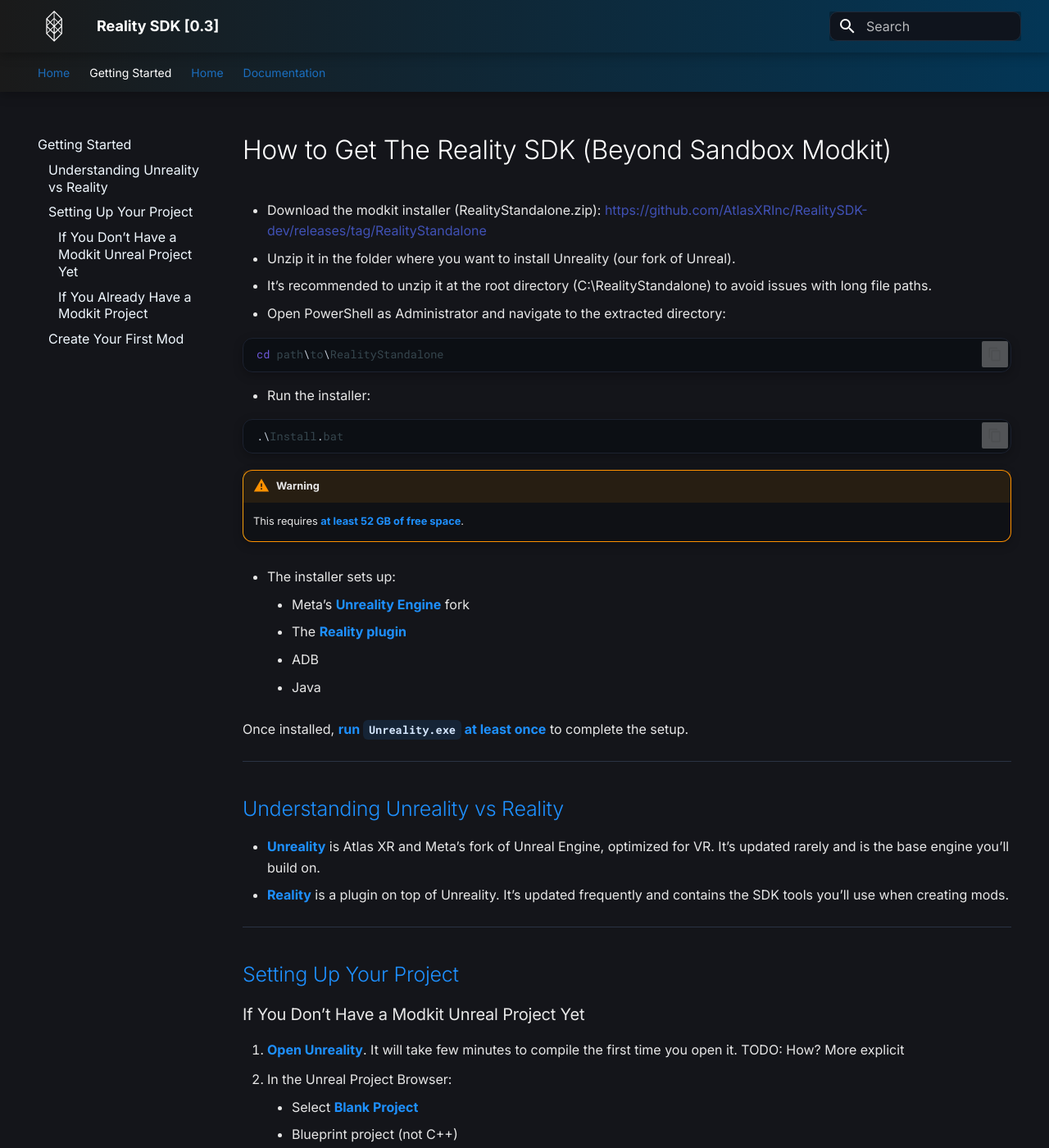
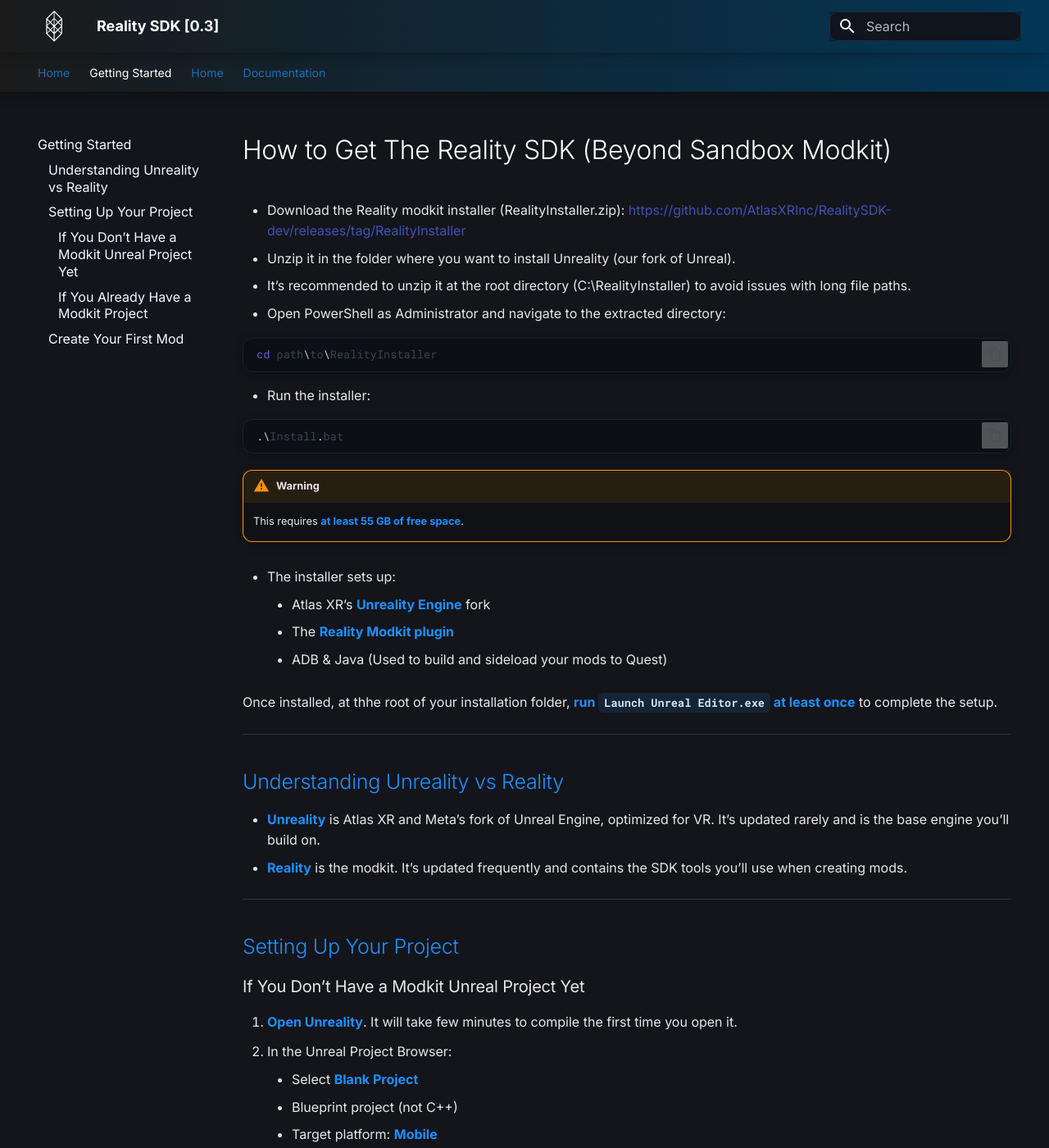
Before and after one commit to AtlasXRInc/RealitySDK-Documentation, an MkDocs documentation site: the page built from Documentation/Source/Documentation/GettingStarted.md, in a window 1280 px wide and 1400 px high. Shown: the whole window at 82% size. Built offline with MkDocs 1.6.1 and Material for MkDocs 9.7.7, drawn with Linux system fonts in a browser that asks for light colours.

Commit message:
getting started changes

````diff
--- a/Documentation/Source/Documentation/GettingStarted.md
+++ b/Documentation/Source/Documentation/GettingStarted.md
@@ -1,12 +1,12 @@
 # How to Get The Reality SDK (Beyond Sandbox Modkit)
 
-- Download the modkit installer (RealityStandalone.zip): [https://github.com/AtlasXRInc/RealitySDK-dev/releases/tag/RealityStandalone](https://github.com/AtlasXRInc/RealitySDK-dev/releases/tag/RealityStandalone)
+- Download the Reality modkit installer (RealityInstaller.zip): [https://github.com/AtlasXRInc/RealitySDK-dev/releases/tag/RealityInstaller](https://github.com/AtlasXRInc/RealitySDK-dev/releases/tag/RealityInstaller)
 - Unzip it in the folder where you want to install Unreality (our fork of Unreal).
-  - It’s recommended to unzip it at the root directory (C:\RealityStandalone) to avoid issues with long file paths.
+  - It’s recommended to unzip it at the root directory (C:\RealityInstaller) to avoid issues with long file paths.
 - Open PowerShell as Administrator and navigate to the extracted directory:
 
   ```powershell
-  cd path\to\RealityStandalone
+  cd path\to\RealityInstaller
   ```
 
 * Run the installer:
@@ -16,17 +16,16 @@
   ```
 !!!warning
 
-    This requires **at least 52 GB of free space**.
+    This requires **at least 55 GB of free space**.
 
 * The installer sets up:
 
-    * Meta’s **Unreality Engine** fork
-    * The **Reality plugin**
-    * ADB
-    * Java
+    * Atlas XR’s **Unreality Engine** fork
+    * The **Reality Modkit plugin**
+    * ADB & Java (Used to build and sideload your mods to Quest)
 
 
-Once installed, **run `Unreality.exe` at least once** to complete the setup.
+Once installed, at thhe root of your installation folder, **run `Launch Unreal Editor.exe` at least once** to complete the setup.
 
 ---
 
@@ -34,7 +33,7 @@
 
 * **Unreality** is Atlas XR and Meta’s fork of Unreal Engine, optimized for VR.
   It’s updated rarely and is the base engine you’ll build on.
-* **Reality** is a plugin on top of Unreality.
+* **Reality** is the modkit.
   It’s updated frequently and contains the SDK tools you’ll use when creating mods.
 
 ---
@@ -43,7 +42,7 @@
 
 ### If You Don’t Have a Modkit Unreal Project Yet
 
-1. **Open Unreality**. It will take few minutes to compile the first time you open it. TODO: How? More explicit
+1. **Open Unreality**. It will take few minutes to compile the first time you open it.
 2. In the Unreal Project Browser:
 
     - Select **Blank Project**
````
